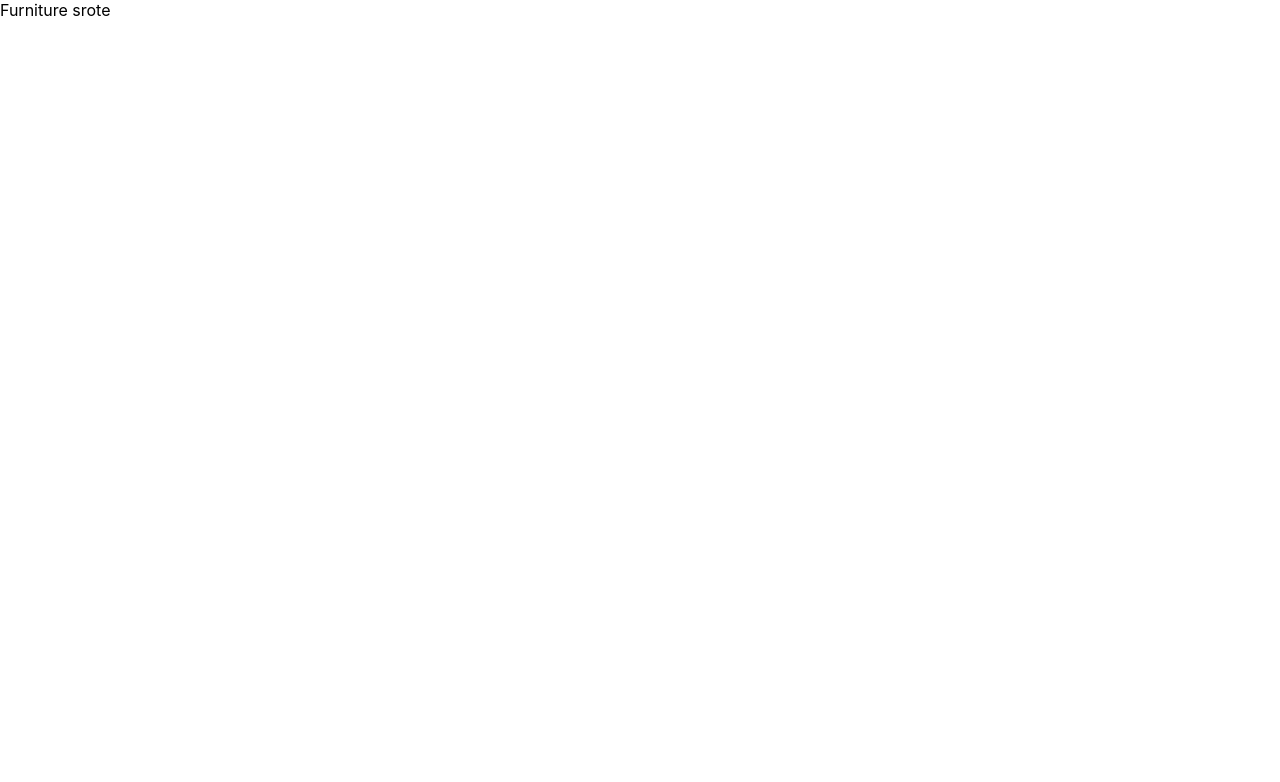
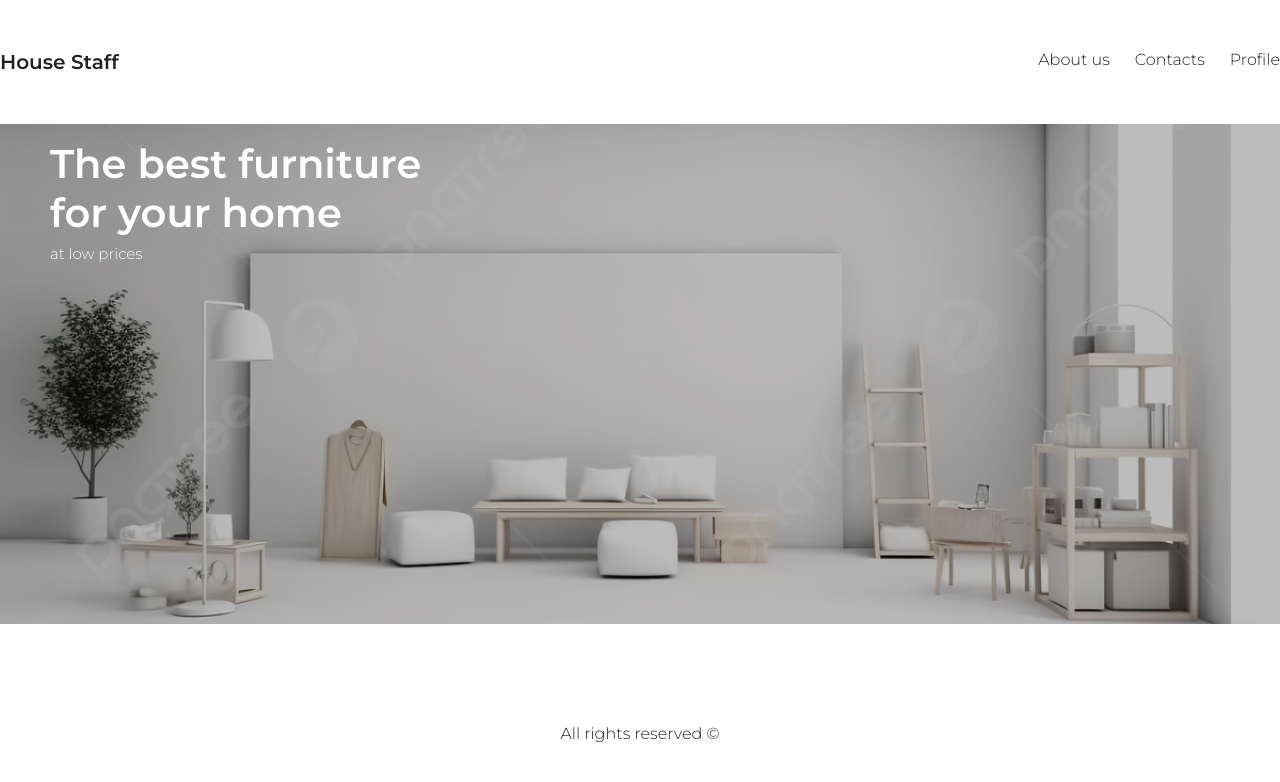
Before and after one commit to Dzhaman-Nazarii/furniture-store, a React (Create React App) app: page / in a window 1280 px wide. Shown: the top 782 px of the page. Built offline with nearby package versions, Linux system fonts and the light colour scheme.

Commit message:
add header, footer, fonts

```diff
--- a/src/components/app/App.module.css
+++ b/src/components/app/App.module.css
@@ -0,0 +1,4 @@
+.wrapper {
+	width: 1280px;
+	margin: 50px auto;
+}
--- a/src/components/app/App.tsx
+++ b/src/components/app/App.tsx
@@ -1,7 +1,13 @@
-import { FC } from 'react';
+import { FC } from "react";
+import css from './App.module.css';
+import { Header } from "../header/Header";
+import { Footer } from "../footer/Footer";
 
 export const App: FC = () => {
-  return (
-    <div>Furniture srote</div>
-  )
-}
+	return (
+		<div className={css.wrapper}>
+			<Header />
+			<Footer />
+		</div>
+	);
+};
--- /dev/null
+++ b/src/components/footer/Footer.module.css
@@ -0,0 +1,4 @@
+.footer {
+	text-align: center;
+	margin-top: 100px;
+}
--- /dev/null
+++ b/src/components/footer/Footer.tsx
@@ -0,0 +1,10 @@
+import { FC } from 'react';
+import css from './Footer.module.css';
+
+export const Footer: FC = () => {
+  return (
+	<footer className={css.footer}>
+    <div>All rights reserved &copy;</div>
+  </footer>
+  )
+}
--- /dev/null
+++ b/src/components/header/Header.module.css
@@ -0,0 +1,54 @@
+.header_logo {
+	font-weight: 600;
+	font-size: 20px;
+}
+
+.header_list {
+	float: right;
+	list-style: none;
+}
+
+.header_item {
+	display: inline;
+	margin-left: 25px;
+	cursor: pointer;
+	transition: opacity 500ms ease;
+}
+
+.header_item:hover {
+	opacity: 0.5;
+}
+
+.header_presentation {
+	margin: 50px 0;
+	background: url('../../img//bg.jpg') no-repeat;
+	width: 100%;
+	height: 500px;
+	background-size: cover;
+	background-position: center center;
+	background-blend-mode: multiply;
+	background-color: #bcbcbc;
+	position: relative;
+}
+
+.header_presentation::after {
+	content: 'The best furniture for your home';
+	position: absolute;
+	top: 15px;
+	left: 50px;
+	width: 400px;
+	font-size: 40px;
+	font-weight: 600;
+	color: #fff;
+}
+
+.header_presentation::before {
+	content: 'at low prices';
+	position: absolute;
+	top: 120px;
+	left: 50px;
+	width: 300px;
+	font-size: 15px;
+	font-weight: 300;
+	color: #fff;
+}
--- /dev/null
+++ b/src/components/header/Header.tsx
@@ -0,0 +1,18 @@
+import { FC } from "react";
+import css from './Header.module.css';
+
+export const Header: FC = () => {
+	return (
+		<header>
+			<div>
+				<span className={css.header_logo}>House Staff</span>
+				<ul className={css.header_list}>
+					<li className={css.header_item}>About us</li>
+					<li className={css.header_item}>Contacts</li>
+					<li className={css.header_item}>Profile</li>
+				</ul>
+			</div>
+			<div className={css.header_presentation}></div>
+		</header>
+	);
+};
--- /dev/null
+++ b/src/global.d.ts
@@ -0,0 +1,4 @@
+declare module '*.module.css' {
+	const classes: { [key: string]: string };
+	export default classes;
+  }
--- a/src/index.css
+++ b/src/index.css
@@ -1,13 +1,13 @@
-body {
+@import url('https://fonts.googleapis.com/css2?family=Montserrat:wght@300;600&display=swap');
+
+* {
   margin: 0;
-  font-family: -apple-system, BlinkMacSystemFont, 'Segoe UI', 'Roboto', 'Oxygen',
-    'Ubuntu', 'Cantarell', 'Fira Sans', 'Droid Sans', 'Helvetica Neue',
-    sans-serif;
-  -webkit-font-smoothing: antialiased;
-  -moz-osx-font-smoothing: grayscale;
+  padding: 0;
 }
 
-code {
-  font-family: source-code-pro, Menlo, Monaco, Consolas, 'Courier New',
-    monospace;
+body {
+  background: #fff;
+  color: #222;
+  font-family: "Montserrat", sans-serif;
+  font-weight: 300;
 }
```
Also changed, not shown: src/img/bg.jpg (added).
